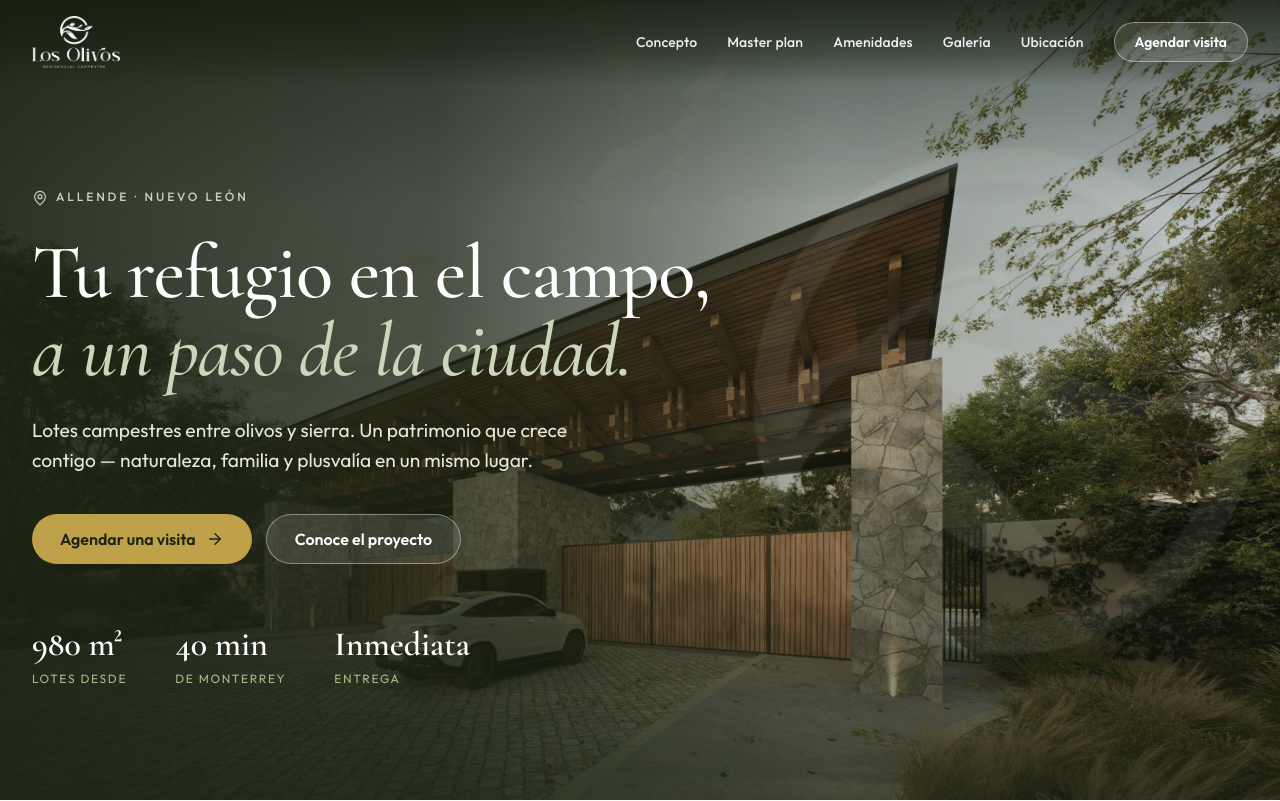
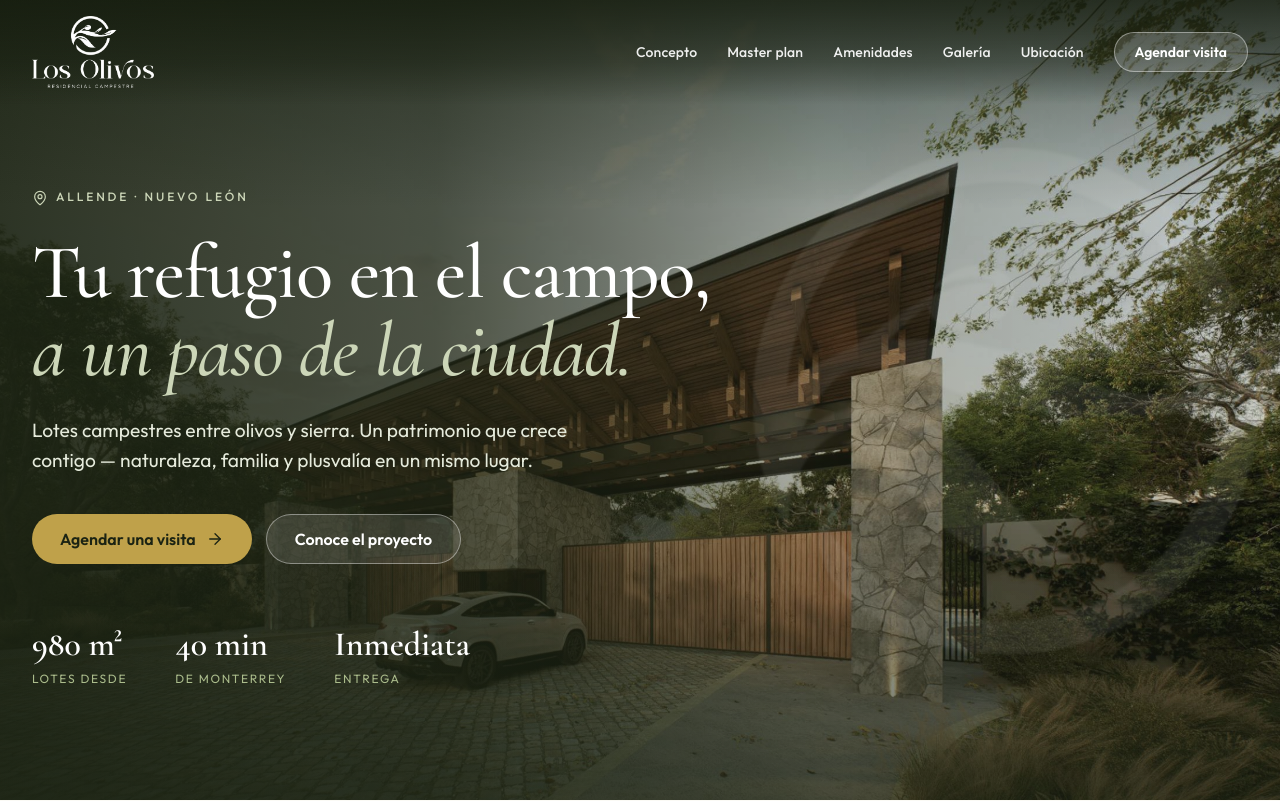
Before and after one commit to human-marketing-dev/los-olivos, a Next.js app: page / in a window 1280 px wide. Shown: the top 801 px of the page. Built offline with nearby package versions, Linux system fonts and the light colour scheme.

Commit message:
larger logos

```diff
--- a/app/components/Footer.tsx
+++ b/app/components/Footer.tsx
@@ -51,9 +51,9 @@ export default function Footer() {
             <Image
               src="/assets/logo/los-olivos-logo-white.png"
               alt="Los Olivos · Residencial Campestre"
-              width={360}
-              height={96}
-              style={{ height: 90, width: "auto" }}
+              width={440}
+              height={120}
+              style={{ height: 112, width: "auto" }}
             />
             <p
               style={{
--- a/app/components/Header.tsx
+++ b/app/components/Header.tsx
@@ -58,9 +58,9 @@ export default function Header({ onCta }: HeaderProps) {
           <Image
             src={solid ? "/assets/logo/los-olivos-logo.png" : "/assets/logo/los-olivos-logo-white.png"}
             alt="Los Olivos · Residencial Campestre"
-            width={220}
-            height={56}
-            style={{ height: 52, width: "auto" }}
+            width={300}
+            height={80}
+            style={{ height: 72, width: "auto" }}
             priority
           />
         </a>
```
